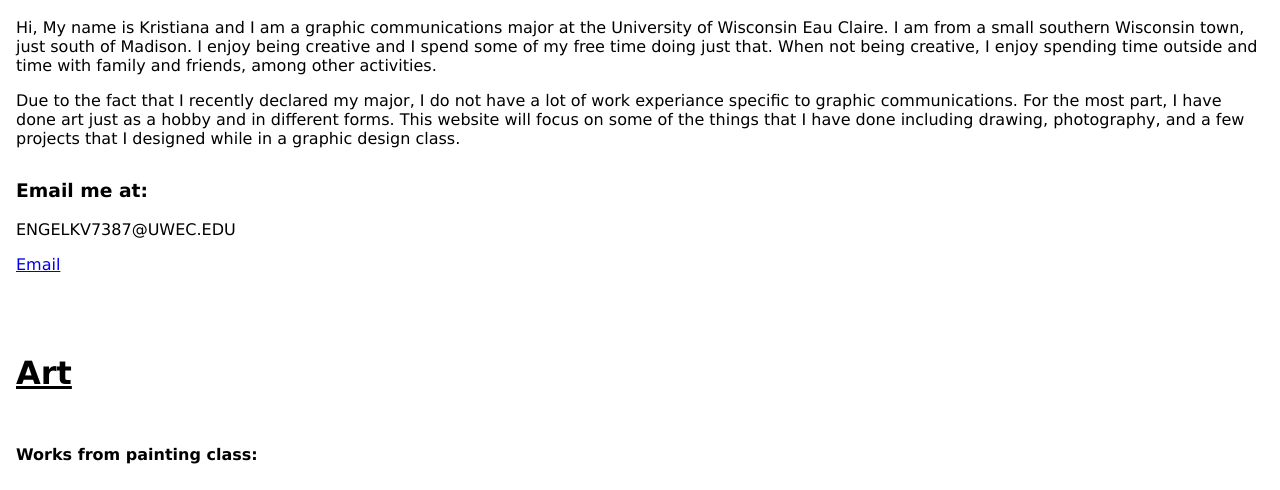
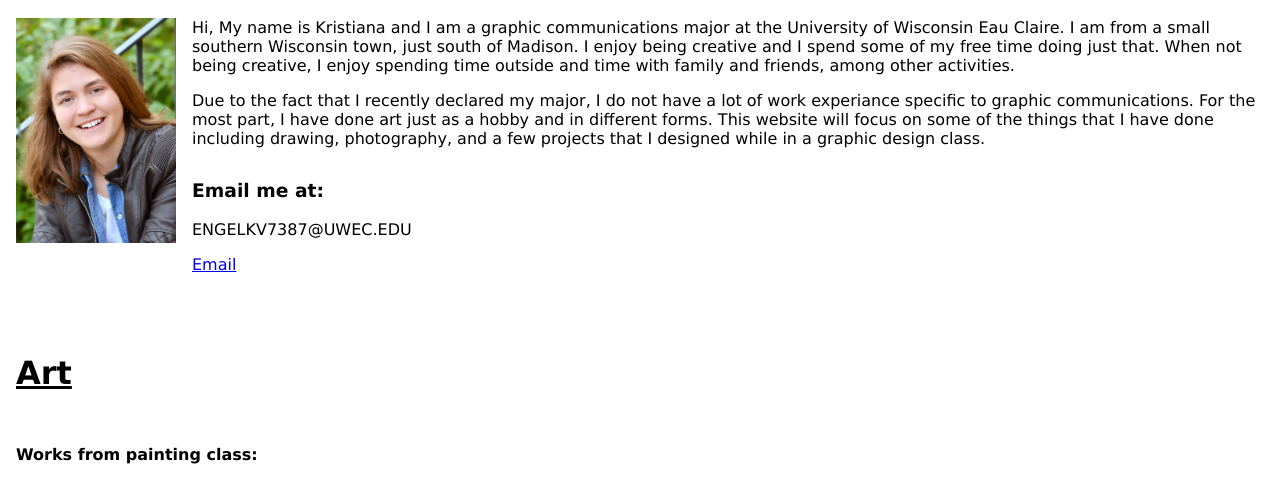
Before and after one commit to engelk-uwec/portfolio, a plain HTML site: page index.html in a window 1280 px wide. Shown: the part 607-1097 px from the top of the page. Drawn offline with Linux system fonts and the light colour scheme.

Commit message:
test canceled

```diff
--- a/index.html
+++ b/index.html
@@ -32,7 +32,7 @@
 
             <h1 id="about">About</h1>
 
-
+            <img src="images/me.jpg" alt="Kristiana" width="500" id="bug" class="KVE">
 
             <p id="intro">Hi, My name is Kristiana and I am a graphic communications major at the University of Wisconsin Eau Claire.  I am from a small southern Wisconsin town, just south of Madison.  I enjoy being creative and I spend some of my free time doing just that.  When not being creative, I enjoy spending time outside and time with family and friends, among other activities.</p>
 
```
